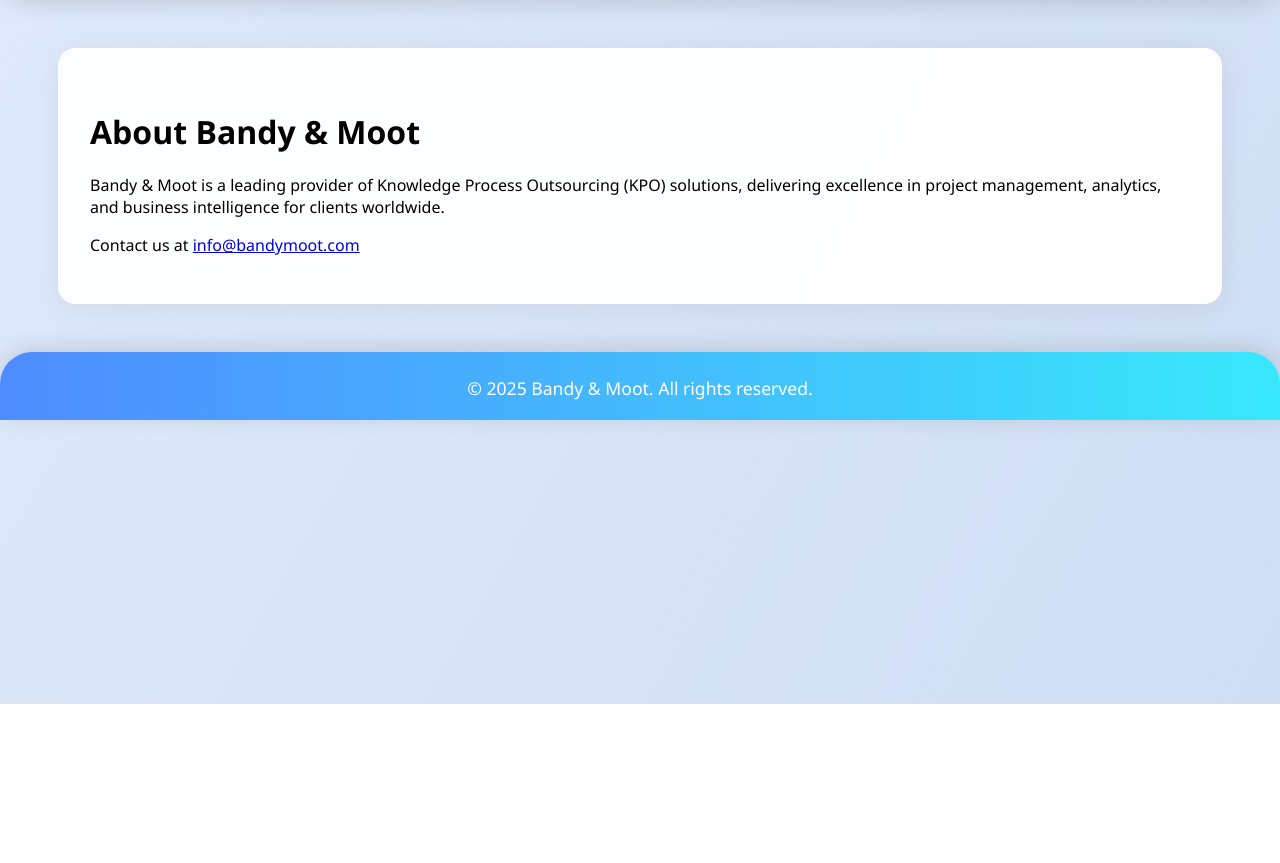
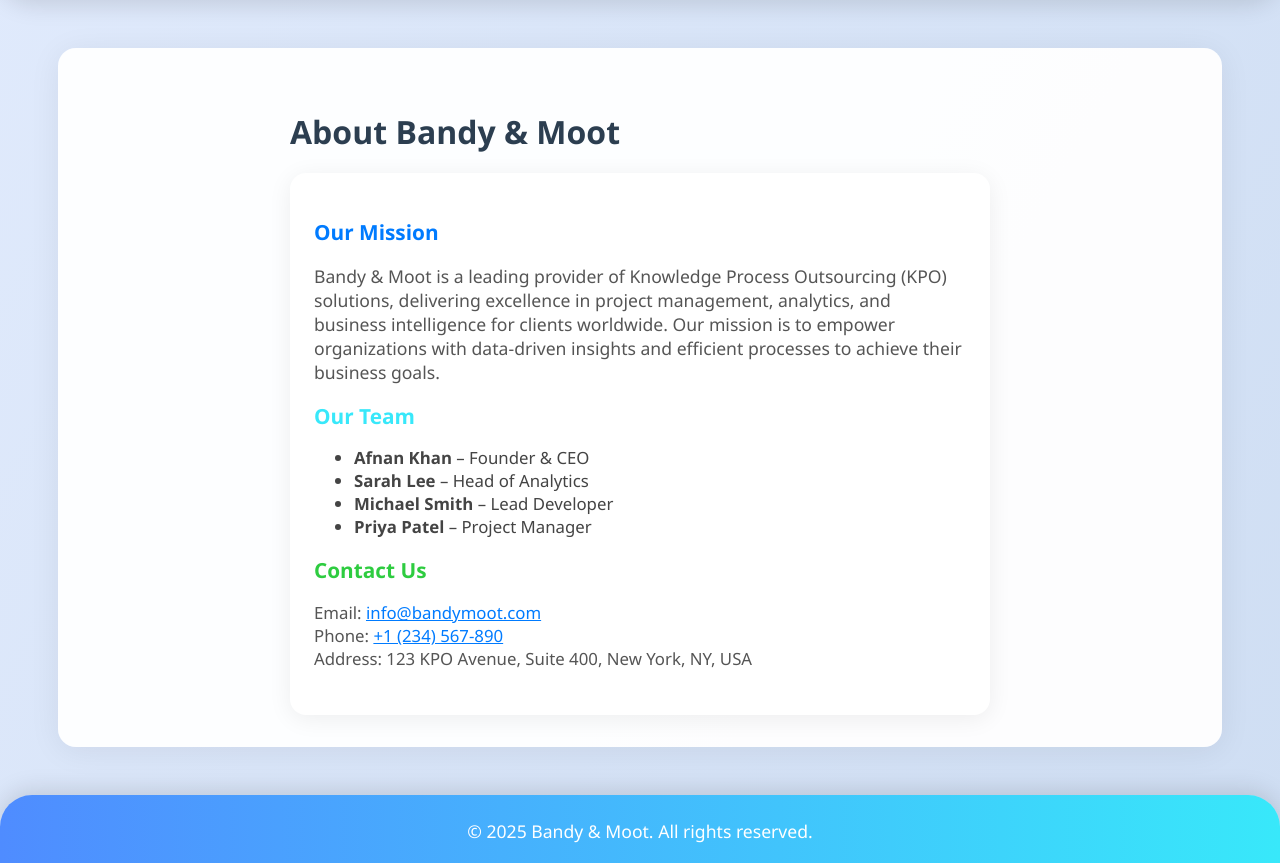
Before and after one commit to afnankhan232/KPO, a Django app: page /about/ in a window 1280 px wide. Shown: the part 96-959 px from the top of the page. Before the commit the page ends 800 px from the top, so only its background shows below. Run offline with Django 5.2, Linux system fonts and the light colour scheme.

Commit message:
afnan last commit part 16

```diff
--- a/dashboard/templates/dashboard/about.html
+++ b/dashboard/templates/dashboard/about.html
@@ -1,7 +1,26 @@
 {% extends 'dashboard/base.html' %}
 {% block title %}About | KPO Dashboard{% endblock %}
 {% block content %}
-<h1>About Bandy & Moot</h1>
-<p>Bandy & Moot is a leading provider of Knowledge Process Outsourcing (KPO) solutions, delivering excellence in project management, analytics, and business intelligence for clients worldwide.</p>
-<p>Contact us at <a href="mailto:info@bandymoot.com">info@bandymoot.com</a></p>
+<div class="section" style="max-width: 700px; margin: 0 auto;">
+	<h1 style="margin-bottom: 20px; color: #2c3e50; font-size: 2rem; font-weight: 700;">About Bandy & Moot</h1>
+	<div class="card" style="background: #fff; padding: 28px 24px; border-radius: 16px; box-shadow: 0 4px 24px #0001;">
+		<h2 style="font-size: 1.3rem; color: #007bff; margin-bottom: 12px;">Our Mission</h2>
+		<p style="font-size: 1.1rem; color: #555; margin-bottom: 18px;">
+			Bandy & Moot is a leading provider of Knowledge Process Outsourcing (KPO) solutions, delivering excellence in project management, analytics, and business intelligence for clients worldwide. Our mission is to empower organizations with data-driven insights and efficient processes to achieve their business goals.
+		</p>
+		<h2 style="font-size: 1.3rem; color: #38e8fa; margin-bottom: 12px;">Our Team</h2>
+		<ul style="margin-bottom: 18px; color: #444; font-size: 1.05rem;">
+			<li><strong>Afnan Khan</strong> – Founder & CEO</li>
+			<li><strong>Sarah Lee</strong> – Head of Analytics</li>
+			<li><strong>Michael Smith</strong> – Lead Developer</li>
+			<li><strong>Priya Patel</strong> – Project Manager</li>
+		</ul>
+		<h2 style="font-size: 1.3rem; color: #2ecc40; margin-bottom: 12px;">Contact Us</h2>
+		<p style="font-size: 1.05rem; color: #555;">
+			Email: <a href="mailto:info@bandymoot.com" style="color:#007bff;">info@bandymoot.com</a><br>
+			Phone: <a href="tel:+1234567890" style="color:#007bff;">+1 (234) 567-890</a><br>
+			Address: 123 KPO Avenue, Suite 400, New York, NY, USA
+		</p>
+	</div>
+</div>
 {% endblock %}
```
